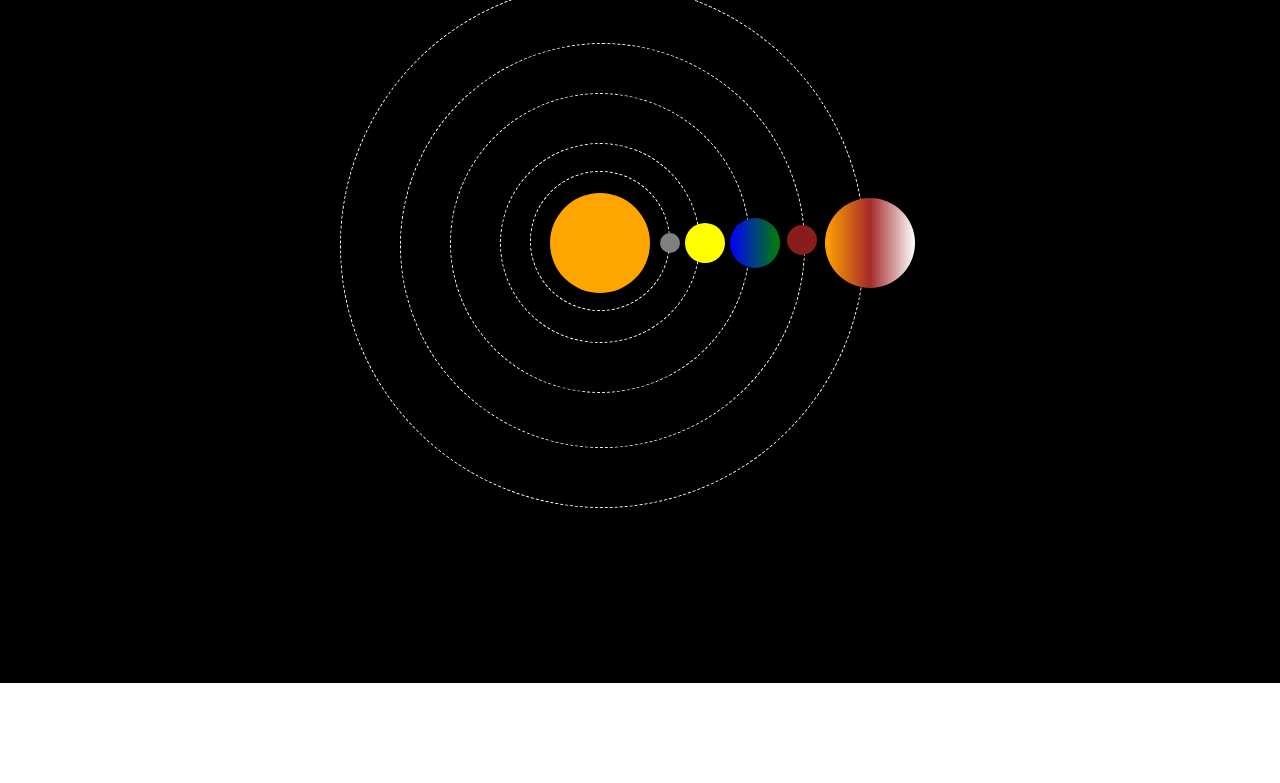
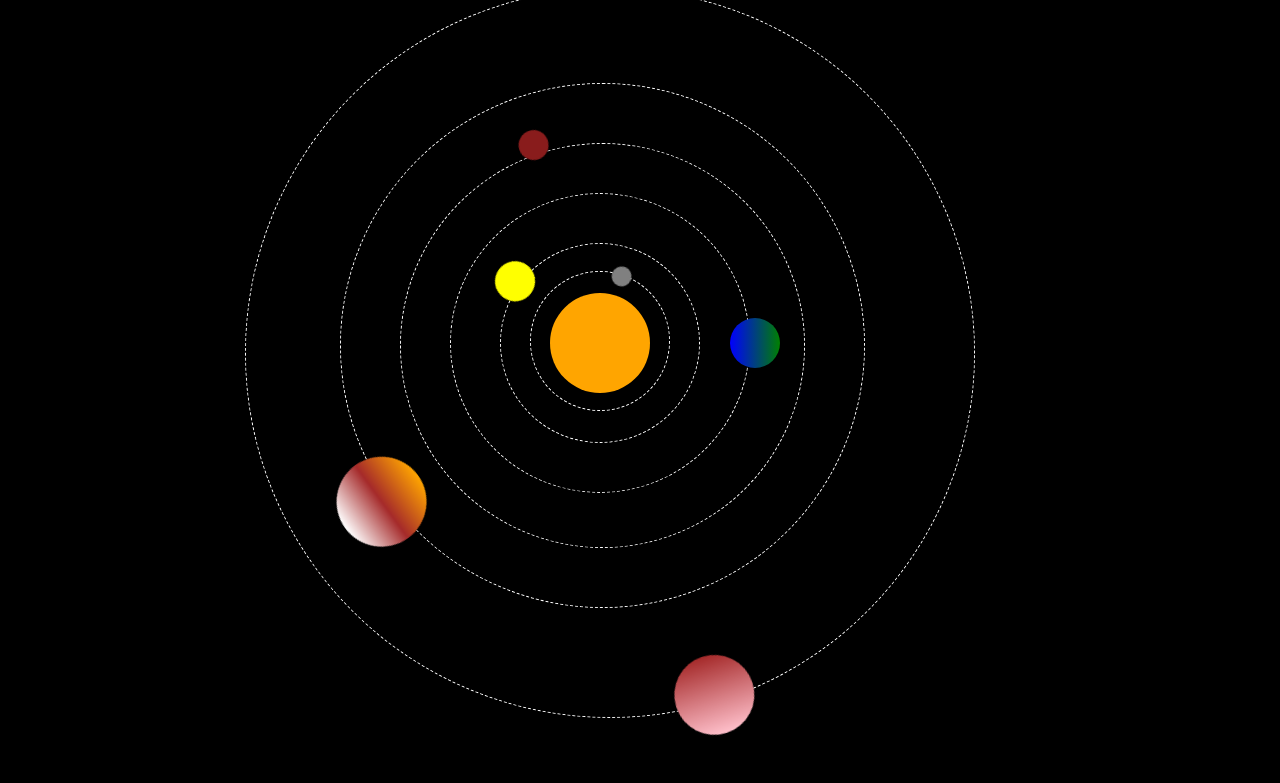
Before and after one commit to amantpl/Nexus-Css, a plain HTML site: page Day17/solar1.html in a window 1280 px wide. Shown: the part 117-900 px from the top of the page. Before the commit the page ends 800 px from the top, so only its background shows below. Drawn offline with Linux system fonts and the light colour scheme.

Commit message:
Final commit

```diff
--- a/Day17/solar1.css
+++ b/Day17/solar1.css
@@ -7,8 +7,18 @@
 body{
     height: 100vh;
     width: 100vw;
+    background-color: black;
 }
 
+h1{
+    color: white;
+    font-size: 90px;
+    display: flex;
+    justify-content: center;
+    position: relative;
+    left: -20px;
+
+}
 .container{
     height: 100%;
     background-color: black;
@@ -16,6 +26,8 @@ body{
     display: flex;
     justify-content: center;
     align-items: center;
+    position: absolute;
+    top: 100px;
 
 }
 
@@ -58,6 +70,7 @@ body{
     animation-duration: 5s;
     animation-timing-function: linear;
     animation-iteration-count: infinite;
+    animation-delay: 1s;
 }
 
 .venus{
@@ -75,6 +88,7 @@ body{
     animation-duration: 5s;
     animation-timing-function: linear;
     animation-iteration-count: infinite;
+    animation-delay: 2s;
 }
 
 .mars{
@@ -92,6 +106,7 @@ body{
     animation-duration: 5s;
     animation-timing-function: linear;
     animation-iteration-count: infinite;
+    animation-delay: 1.5s;
 }
 
 .earth{
@@ -109,6 +124,7 @@ body{
     animation-duration: 5s;
     animation-timing-function: linear;
     animation-iteration-count: infinite;
+    animation-delay: 1.23;
 }
 
 .jupiter{
@@ -126,9 +142,10 @@ body{
     animation-duration: 5s;
     animation-timing-function: linear;
     animation-iteration-count: infinite;
+    animation-delay: 3s;
 }
 
-/* .saturn{
+.saturn{
     height: 80px;
     width: 80px;
     border-radius: 50%;
@@ -137,28 +154,38 @@ body{
     justify-content: center;
     align-items: center;
     position: absolute;
-    top: 0;
-    left: 0;
-} */
+    top: -30px;
+    left: -30px;
+    animation: saturn;
+    animation-duration: 5s;
+    animation-timing-function: linear;
+    animation-iteration-count: infinite;
+    animation-delay: 4s;
+}
 
 /* .uranus{
     height: 70px;
     width: 70px;
     border-radius: 50%;
-    background: linear-gradient(to right, blue, green);
+    background: linear-gradient(to right, blue, aqua);
     display: flex;
     justify-content: center;
     align-items: center;
     position: absolute;
-    top: 0;
-    left: 0;
+    top: -100;
+    left: -400;
+    animation: uranus;
+    animation-duration: 5s;
+    animation-timing-function: linear;
+    animation-iteration-count: infinite;
+    animation-delay: 4s;
 } */
 
 /* .neptune{
     height: 60px;
     width: 60px;
     border-radius: 50%;
-    background-color: blue;
+    background-color:aquamarine;
     display: flex;
     justify-content: center;
     align-items: center;
@@ -223,6 +250,25 @@ body{
     }
     to{
         transform: rotate(360deg) translate(270px);
+    }
+}
+
+@keyframes saturn {
+    from{
+        transform: rotate(0deg) translate(370px);
+    }
+    to{
+        transform: rotate(360deg) translate(370px);
+    }
+}
+
+
+@keyframes uranus {
+    from{
+        transform: rotate(0deg) translate(450px);
+    }
+    to{
+        transform: rotate(360deg) translate(450px);
     }
 }
 
@@ -294,3 +340,17 @@ body{
     top: -250px;
     left: -250px;
 }
+
+
+.orbital6{
+    display: flex;
+    justify-content: center;
+    align-items: center;
+    height: 730px;
+    width: 730px;
+    border: 1px dashed white;
+    border-radius: 50%;
+    position: absolute;
+    top: -345px;
+    left: -345px;
+}
--- a/Day17/solar1.html
+++ b/Day17/solar1.html
@@ -7,6 +7,7 @@
     <link rel="stylesheet" href="solar1.css">
 </head>
 <body>
+    <h1>Solar System</h1>
     <div class="container">
         <div class="orbit">
             <div class="orbital1"></div>
@@ -14,12 +15,16 @@
             <div class="orbital3"></div>
             <div class="orbital4"></div>
             <div class="orbital5"></div>
+            <div class="orbital6"></div>
             <div class="sun"></div>
             <div class="mercury"></div>
             <div class="venus"></div>
             <div class="earth"></div>
             <div class="mars"></div>
             <div class="jupiter"></div>
+            <div class="saturn"></div>
+            <div class="neptune"></div>
+            <div class="uranus"></div>
         </div>
     </div>
 </body>
```
Also changed, not shown: 2 other files.
